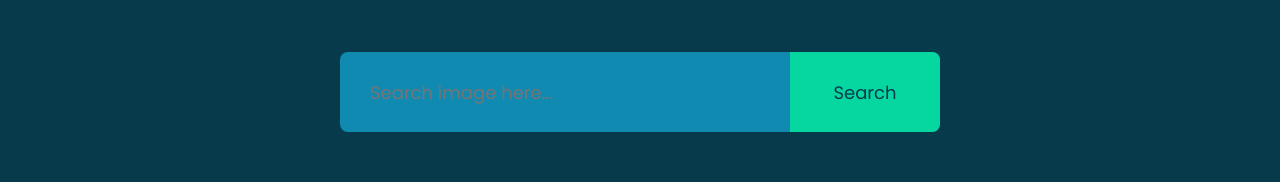
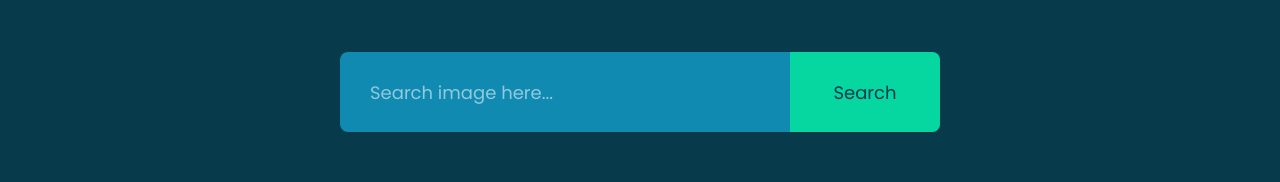
Before and after one commit to md61421/Image-Search-Engine, a plain HTML site: page index.html in a window 1280 px wide. Shown: the part 146-328 px from the top of the page. Drawn offline with Linux system fonts and the light colour scheme.

Commit message:
changed input font color

```diff
--- a/style.css
+++ b/style.css
@@ -38,6 +38,10 @@ form input {
   color: #fff;
   font-size: 1.125rem;
   padding: 0 30px;
+}
+
+::placeholder {
+  color: #92c9db;
 }
 
 form button {
```
